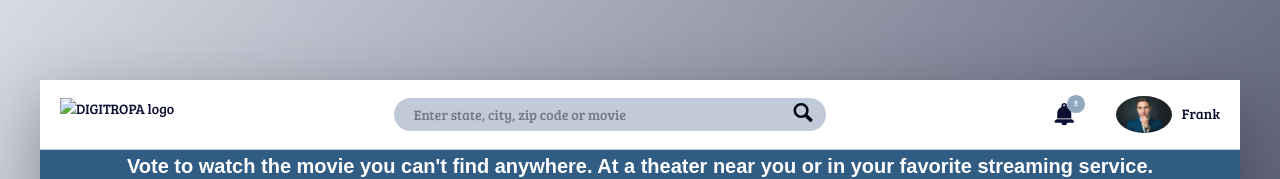
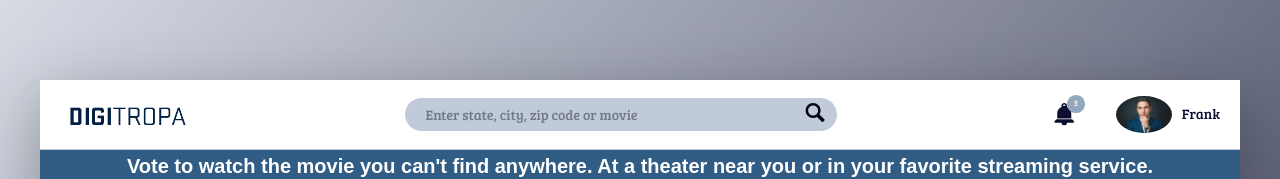
Before and after one commit to dennisclemente/bookmovie, a website: page index.html in a window 1280 px wide. Shown: the top 179 px of the page. Drawn offline with Linux system fonts and the light colour scheme; grey boxes are pictures that could not be loaded.

Commit message:
added logo

```diff
--- a/index.html
+++ b/index.html
@@ -13,7 +13,7 @@
     <body>
         <div class="container">
             <header class="header">
-                <img src="img/logo.png" alt="DIGITROPA logo" class="logo">
+                <img src="img/Digitropa.png" alt="DIGITROPA logo" class="logo">
 
                 <form action="#" class="search">
                     <input type="text" class="search__input" placeholder="Enter state, city, zip code or movie">
```
Also changed, not shown: img/Digitropa.png (added).
